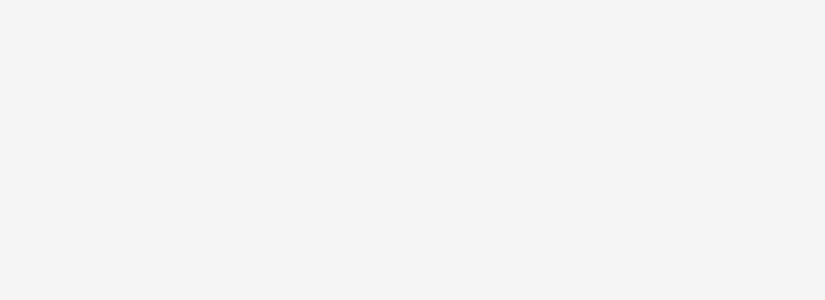
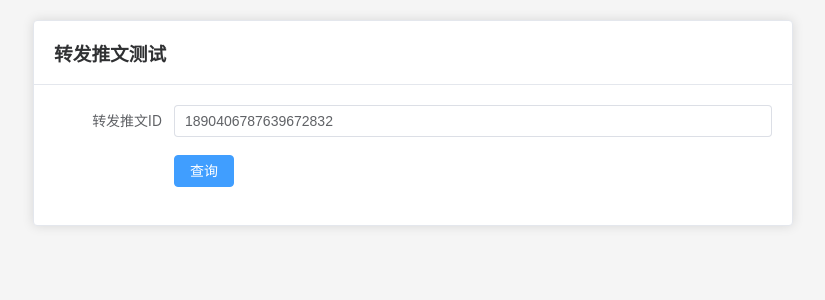
Before and after one commit to Punny520/lartter-front, a Vue app: page /post-repost-test in a window 1280 px wide. Before the commit this address had no page. Shown: the top 300 px of the page, without its empty margins (227-1052 px from the left). Built offline with nearby package versions, Linux system fonts and the light colour scheme.

Commit message:
转发推文组件完成

```diff
--- /dev/null
+++ b/src/components/PostRePost.vue
@@ -0,0 +1,151 @@
+<template>
+  <div class="repost" v-if="postData">
+    <!-- 转发人信息 -->
+    <div class="repost-header">
+      <el-icon class="repost-icon"><RefreshRight /></el-icon>
+      <span class="repost-user">{{ userDisplayInfo.nickname }} 转发了</span>
+    </div>
+
+    <!-- 被转发的原始推文 -->
+    <div class="original-post">
+      <post-norm v-if="postData.postRepostDto.originalType === 0" :postId="originalId" />
+      <!-- 后续可以添加其他类型的推文组件 -->
+    </div>
+  </div>
+</template>
+
+<script setup lang="ts">
+import { ref, computed, watch, defineProps, defineAsyncComponent } from 'vue'
+import { RefreshRight } from '@element-plus/icons-vue'
+import { ElMessage } from 'element-plus'
+import api from '../api'
+
+// 用户信息接口
+interface UserInfo {
+  id: string
+  accountId: string
+  nickname: string
+  avatarUrl: string
+  backgroundUrl: string
+  bio: string
+  createTime: string
+  updateTime: string
+}
+
+// 转发推文数据接口
+interface PostRepostDto {
+  id: string
+  originalId: string
+  originalType: number
+  repostBy: string
+  createTime: string
+}
+
+interface PostData {
+  type: number
+  postNormDto: null
+  postRepostDto: PostRepostDto
+  postQuoteDto: null
+  postReplyDto: null
+}
+
+// 接收推文ID
+const props = defineProps<{
+  postId?: string
+}>()
+
+// 本地状态
+const postData = ref<PostData | null>(null)
+const userInfo = ref<UserInfo | null>(null)
+const originalId = computed(() => postData.value?.postRepostDto.originalId || '')
+
+// 计算用户显示信息
+const userDisplayInfo = computed(() => ({
+  nickname: userInfo.value?.nickname || '加载中...'
+}))
+
+// 获取用户信息
+const fetchUserInfo = async (userId: string) => {
+  try {
+    const response = await api.get(`/my/info/show/${userId}`, {
+      transformResponse: [(data) => {
+        // 在 JSON.parse 之前处理大数字
+        const processedData = data.replace(/"(id|accountId)"\s*:\s*(\d{15,})/g, '"$1":"$2"')
+        return JSON.parse(processedData)
+      }]
+    })
+    const { code, data } = response.data
+    if (code === '1' && data) {
+      userInfo.value = data
+    }
+  } catch (error) {
+    ElMessage.error('获取用户信息失败')
+  }
+}
+
+// 获取转发推文数据
+const fetchPostData = async (id: string) => {
+  try {
+    const response = await api.get(`/post/get/${id}`, {
+      transformResponse: [(data) => {
+        // 在 JSON.parse 之前处理大数字
+        const processedData = data.replace(/:\s*(\d{15,})(,|\})/g, ':"$1"$2')
+        return JSON.parse(processedData)
+      }]
+    })
+    const { code, data } = response.data
+    if (code === '1' && data) {
+      postData.value = data
+      // 获取转发人信息
+      if (data.postRepostDto?.repostBy) {
+        fetchUserInfo(data.postRepostDto.repostBy)
+      }
+    }
+  } catch (error) {
+    ElMessage.error('获取推文失败')
+  }
+}
+
+// 监听postId变化
+watch(() => props.postId, (newId) => {
+  if (newId) {
+    fetchPostData(newId)
+  }
+}, { immediate: true })
+
+// 动态导入 PostNorm 组件
+const PostNorm = defineAsyncComponent(() => import('./PostNorm.vue'))
+</script>
+
+<style scoped>
+.repost {
+  padding: 16px;
+  border-bottom: 1px solid #eee;
+}
+
+.repost-header {
+  display: flex;
+  align-items: center;
+  gap: 8px;
+  margin-bottom: 12px;
+  color: #536471;
+  font-size: 13px;
+}
+
+.repost-icon {
+  font-size: 16px;
+}
+
+.repost-user {
+  font-weight: 500;
+  cursor: pointer;
+}
+
+.repost-user:hover {
+  text-decoration: underline;
+}
+
+.original-post {
+  margin-left: 8px;
+}
+</style>
--- a/src/router/index.ts
+++ b/src/router/index.ts
@@ -24,6 +24,11 @@ const router = createRouter({
       path: '/post-norm-test',
       name: 'postNormTest',
       component: () => import('../views/PostNormTest.vue')
+    },
+    {
+      path: '/post-repost-test',
+      name: 'postRePostTest',
+      component: () => import('../views/PostRePostTest.vue')
     }
   ]
 })
--- /dev/null
+++ b/src/views/PostRePostTest.vue
@@ -0,0 +1,69 @@
+<template>
+  <div class="post-repost-test">
+    <el-card class="test-card">
+      <template #header>
+        <div class="card-header">
+          <h3>转发推文测试</h3>
+        </div>
+      </template>
+
+      <el-form :model="form" label-width="120px">
+        <el-form-item label="转发推文ID">
+          <el-input v-model="form.postId" placeholder="请输入转发推文ID" />
+        </el-form-item>
+        <el-form-item>
+          <el-button type="primary" @click="handleQuery">查询</el-button>
+        </el-form-item>
+      </el-form>
+
+      <div class="post-container" v-if="showPost">
+        <post-re-post :post-id="form.postId" />
+      </div>
+    </el-card>
+  </div>
+</template>
+
+<script setup lang="ts">
+import { ref, defineAsyncComponent } from 'vue'
+
+const PostRePost = defineAsyncComponent(() => import('../components/PostRePost.vue'))
+
+const form = ref({
+  postId: '1890406787639672832' // 默认测试ID
+})
+
+const showPost = ref(false)
+
+const handleQuery = () => {
+  showPost.value = false
+  // 使用 nextTick 确保组件重新渲染
+  setTimeout(() => {
+    showPost.value = true
+  }, 0)
+}
+</script>
+
+<style scoped>
+.post-repost-test {
+  max-width: 800px;
+  margin: 20px auto;
+  padding: 0 20px;
+}
+
+.test-card {
+  margin-bottom: 20px;
+}
+
+.card-header {
+  display: flex;
+  justify-content: space-between;
+  align-items: center;
+}
+
+.post-container {
+  margin-top: 20px;
+  border: 1px solid #eee;
+  border-radius: 8px;
+  overflow: hidden;
+}
+</style>
```
Also changed, not shown: src/doc/提示词.txt.
